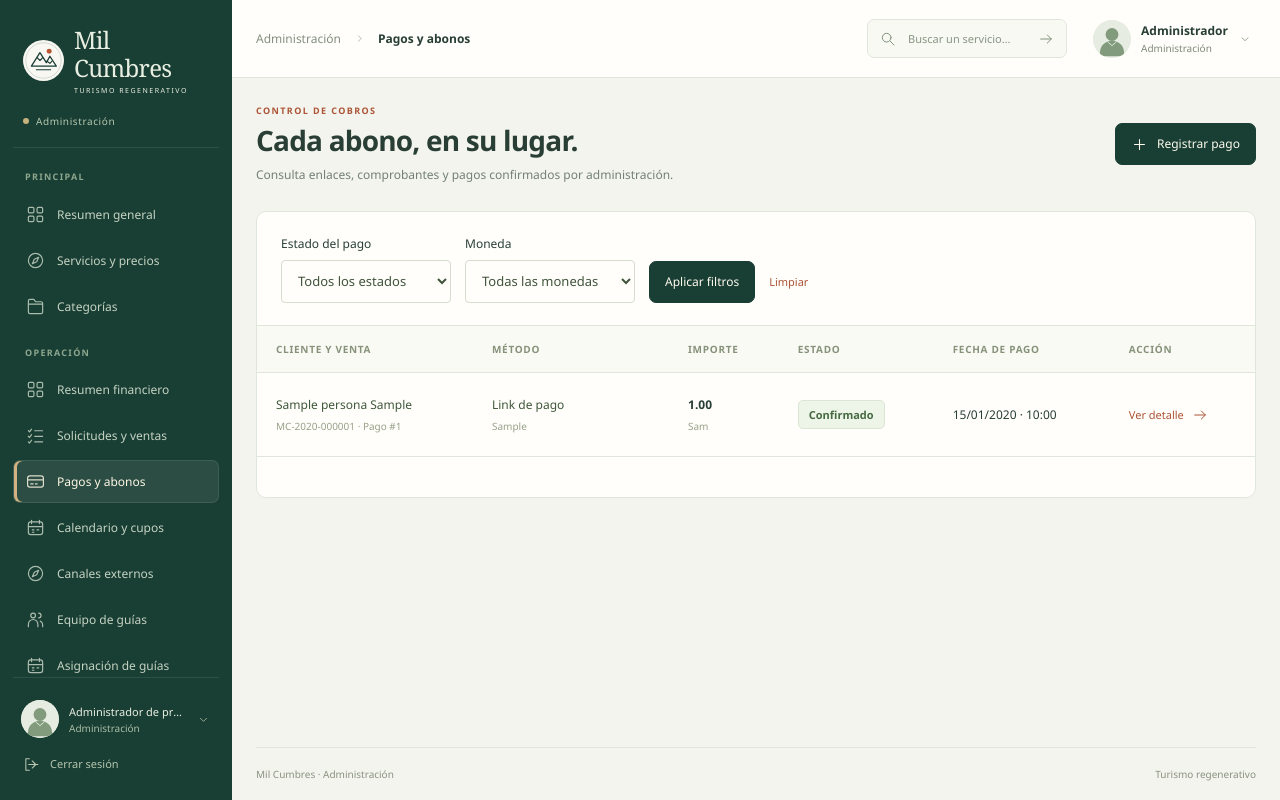
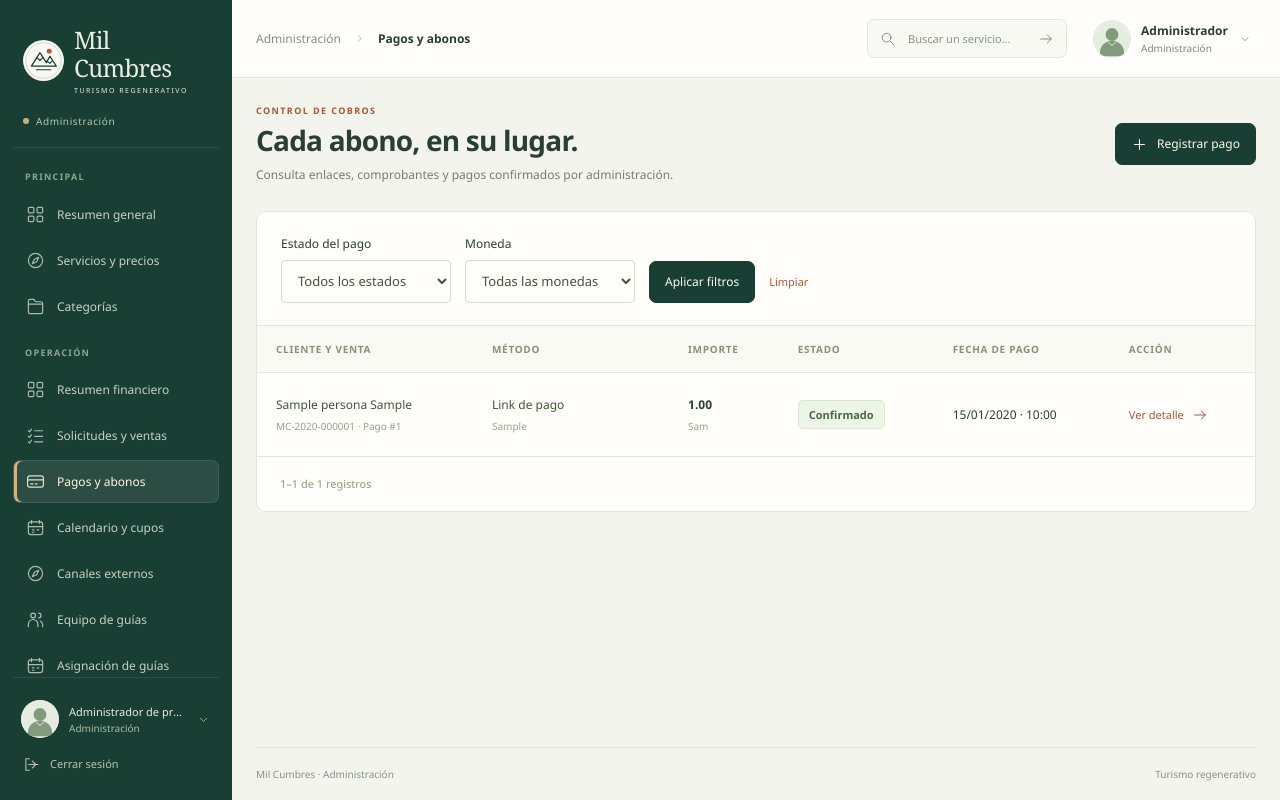
Before and after one commit to Edu6178/Mil_cumbres, a Laravel app: page /pagos in a window 1280 px wide. Run offline with Laravel 12, Linux system fonts and the light colour scheme; a user stored in the database is signed in; data comes from the database, SQL or seed files in the repository; tables that the repository leaves empty hold one stand-in row (values such as "Sample post"); style sheets or scripts are compiled from the project's sources; some libraries are stand-ins or nearby versions.

Commit message:
Corrige los botones de paginación en ventas y pagos

```diff
--- a/resources/views/administracion/ventas/indice.blade.php
+++ b/resources/views/administracion/ventas/indice.blade.php
@@ -12,6 +12,6 @@
     @if($ventas->isEmpty())<div class="adm-vacio"><div class="adm-vacio-ilustracion"><x-icono nombre="lista" /></div><h3>No hay solicitudes para mostrar</h3><p>Las pre-reservaciones recibidas aparecerán aquí para revisar sus datos y confirmar una venta.</p></div>
     @else<div class="adm-tabla-contenedor"><table class="adm-tabla"><caption class="adm-solo-lector">Solicitudes, importes pactados y saldos</caption><thead><tr><th scope="col">Cliente y folio</th><th scope="col">Experiencia y grupo</th><th scope="col">Estado</th><th scope="col">Importe pactado</th><th scope="col">Por cobrar</th><th scope="col">Acción</th></tr></thead><tbody>
     @foreach($ventas as $venta)<tr><td><strong>{{ $venta->cliente?->persona?->nombre }} {{ $venta->cliente?->persona?->apellido_paterno }}</strong><small>{{ $venta->folio }}</small></td><td><strong>{{ $venta->programacion?->servicioRegion?->servicio?->nombre_servicio }}</strong><small>{{ $venta->programacion?->fecha_inicio?->format('d/m/Y · H:i') }} · {{ $venta->numero_personas }} personas</small></td><td><span class="fin-estado {{ $venta->estado?->nombre_estado === 'Confirmada' ? 'fin-estado-confirmado' : '' }}">{{ $venta->estado?->nombre_estado }}</span></td><td>@if($venta->monto_total !== null)<strong>{{ Dinero::mostrar(Dinero::centavos($venta->monto_total)) }} <small>{{ $venta->moneda }}</small></strong>@else<span class="fin-suave">Por acordar</span>@endif</td><td>@if($venta->estado?->nombre_estado === 'Confirmada'){{ Dinero::mostrar(max(0, Dinero::centavos($venta->monto_total) - Dinero::centavos($venta->cobrado))) }} {{ $venta->moneda }}@else<span class="fin-suave">Sin venta confirmada</span>@endif</td><td><a class="adm-enlace" href="{{ route('administracion.ventas.mostrar', $venta) }}">Revisar <x-icono nombre="flecha" /></a></td></tr>@endforeach
-    </tbody></table></div><div class="fin-paginacion">{{ $ventas->links() }}</div>@endif
+    </tbody></table></div><x-administracion.paginacion :registros="$ventas" />@endif
 </section>
 @endsection
--- a/resources/views/pagos/index.blade.php
+++ b/resources/views/pagos/index.blade.php
@@ -8,6 +8,6 @@
     @if($pagos->isEmpty())<div class="adm-vacio"><div class="adm-vacio-ilustracion"><x-icono nombre="pago" /></div><h3>No hay pagos para mostrar</h3><p>Registra un enlace o un abono de una venta confirmada. El cobro se valida después de revisar su comprobante.</p><a href="{{ route('administracion.ventas.indice') }}" class="adm-boton adm-boton-contorno">Revisar ventas</a></div>
     @else<div class="adm-tabla-contenedor"><table class="adm-tabla"><caption class="adm-solo-lector">Historial de pagos y abonos</caption><thead><tr><th scope="col">Cliente y venta</th><th scope="col">Método</th><th scope="col">Importe</th><th scope="col">Estado</th><th scope="col">Fecha de pago</th><th scope="col">Acción</th></tr></thead><tbody>
     @foreach($pagos as $pago)<tr><td><strong>{{ $pago->reservacion?->cliente?->persona?->nombre }} {{ $pago->reservacion?->cliente?->persona?->apellido_paterno }}</strong><small>{{ $pago->reservacion?->folio }} · Pago #{{ $pago->id }}</small></td><td><strong>{{ $pago->metodoPago?->metodo }}</strong><small>{{ $pago->proveedor ?: ($pago->referencia_comprobante ?: 'Sin referencia') }}</small></td><td class="fin-importe">{{ Dinero::mostrar(Dinero::centavos($pago->monto)) }} <small>{{ $pago->moneda }}</small></td><td><span class="fin-estado fin-estado-{{ $pago->estado }}">{{ $pago->estado === 'pendiente' ? 'Por revisar' : ucfirst($pago->estado) }}</span></td><td>{{ $pago->fecha_pago?->format('d/m/Y · H:i') ?: 'Sin fecha registrada' }}</td><td><a class="adm-enlace" href="{{ route('pagos.show', $pago) }}">{{ $pago->estado === 'pendiente' ? 'Revisar pago' : 'Ver detalle' }} <x-icono nombre="flecha" /></a></td></tr>@endforeach
-    </tbody></table></div><div class="fin-paginacion">{{ $pagos->links() }}</div>@endif
+    </tbody></table></div><x-administracion.paginacion :registros="$pagos" />@endif
 </section>
 @endsection
```
